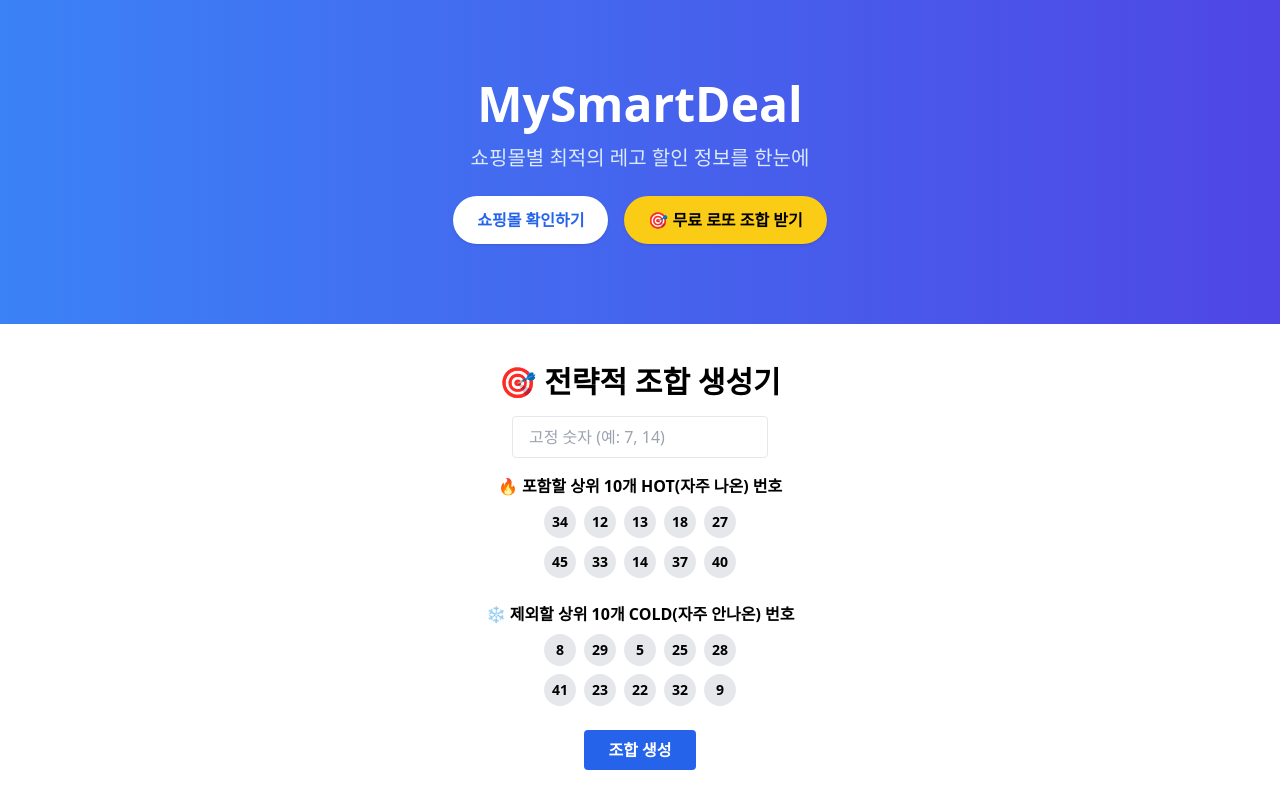
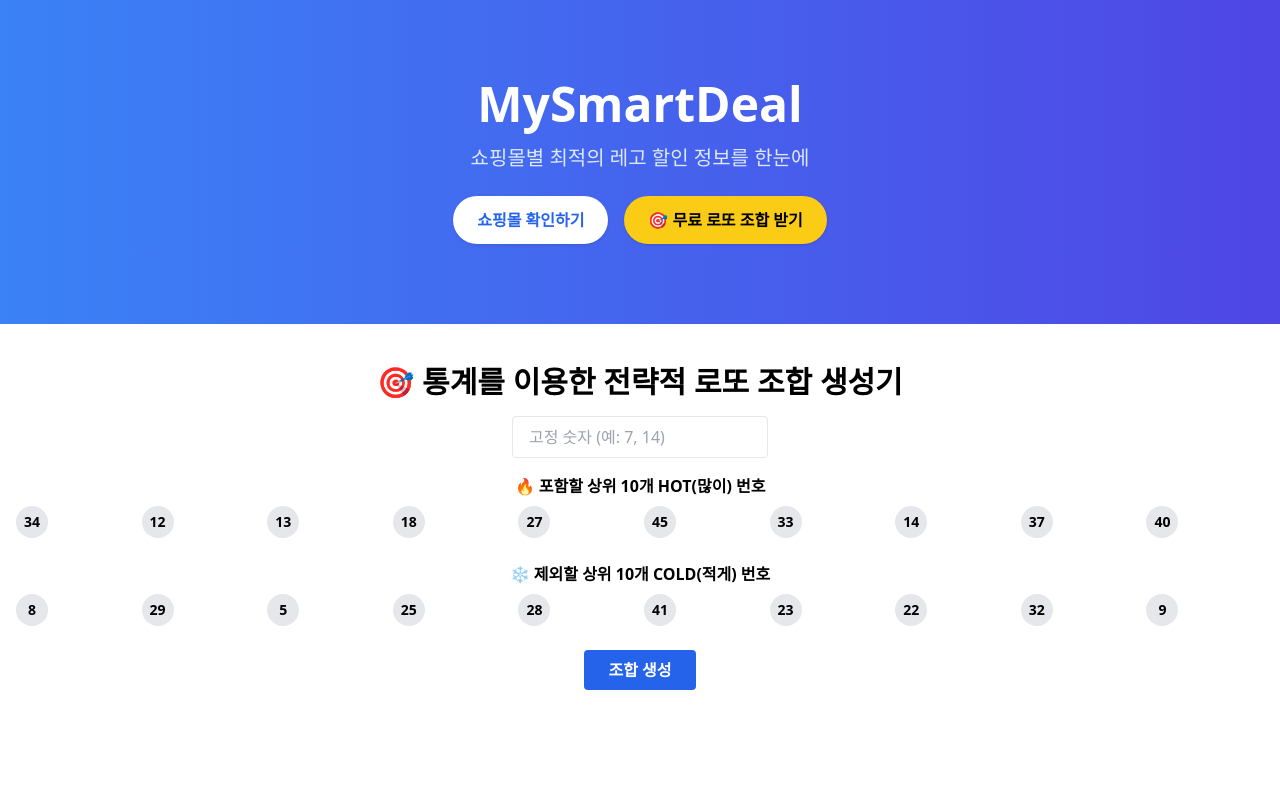
Before and after one commit to mysmartdeal/mysmartdeal, a Next.js app: page /lotto in a window 1280 px wide. Shown: the top 788 px of the page. Built offline with nearby package versions, Linux system fonts and the light colour scheme.

Commit message:
Update lotto.js

```diff
--- a/pages/lotto.js
+++ b/pages/lotto.js
@@ -79,18 +79,10 @@ export default function LottoPage() {
     setGeneratedAt(new Date().toLocaleString("ko-KR"));
   };
 
-  const chunkArray = (array, size) => {
-    const result = [];
-    for (let i = 0; i < array.length; i += size) {
-      result.push(array.slice(i, i + size));
-    }
-    return result;
-  };
-
   return (
     <Layout>
       <div className="container mx-auto py-10 px-4 text-center">
-        <h1 className="text-3xl font-bold mb-4">🎯 전략적 조합 생성기</h1>
+        <h1 className="text-3xl font-bold mb-4">🎯 통계를 이용한 전략적 로또 조합 생성기</h1>
 
         <div className="mb-4">
           <input
@@ -103,45 +95,37 @@ export default function LottoPage() {
         </div>
 
         <div className="mb-6">
-          <h3 className="font-semibold mb-2">🔥 포함할 상위 10개 HOT(자주 나온) 번호</h3>
-          {chunkArray(hot, 5).map((row, rowIndex) => (
-            <div key={rowIndex} className="flex justify-center gap-2 mb-2">
-              {row.map((num) => (
+          <h3 className="font-semibold mb-2">🔥 포함할 상위 10개 HOT(많이) 번호</h3>
+          <div className="grid grid-cols-5 sm:grid-cols-10 gap-2 justify-center mb-4">
+            {hot.map((num) => (
               <button
                 key={num}
                 onClick={() => toggleHotSelect(num)}
                 className={`w-8 h-8 rounded-full text-sm font-bold flex items-center justify-center ${
-                    selectedHot.includes(num)
-                      ? "bg-red-500 text-white"
-                      : "bg-gray-200"
+                  selectedHot.includes(num) ? "bg-red-500 text-white" : "bg-gray-200"
                 }`}
               >
                 {num}
               </button>
             ))}
           </div>
-          ))}
         </div>
 
         <div className="mb-6">
-          <h3 className="font-semibold mb-2">❄️ 제외할 상위 10개 COLD(자주 안나온) 번호</h3>
-          {chunkArray(cold, 5).map((row, rowIndex) => (
-            <div key={rowIndex} className="flex justify-center gap-2 mb-2">
-              {row.map((num) => (
+          <h3 className="font-semibold mb-2">❄️ 제외할 상위 10개 COLD(적게) 번호</h3>
+          <div className="grid grid-cols-5 sm:grid-cols-10 gap-2 justify-center mb-4">
+            {cold.map((num) => (
               <button
                 key={num}
                 onClick={() => toggleColdExclude(num)}
                 className={`w-8 h-8 rounded-full text-sm font-bold flex items-center justify-center ${
-                    excludedCold.includes(num)
-                      ? "bg-blue-500 text-white"
-                      : "bg-gray-200"
+                  excludedCold.includes(num) ? "bg-blue-500 text-white" : "bg-gray-200"
                 }`}
               >
                 {num}
               </button>
             ))}
           </div>
-          ))}
         </div>
 
         <button
```
Lines whose indentation alone changed are shown as unchanged.
